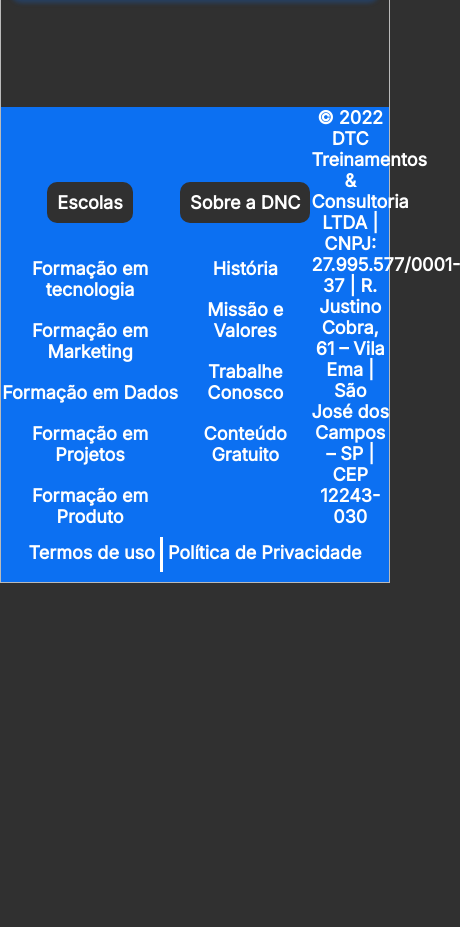
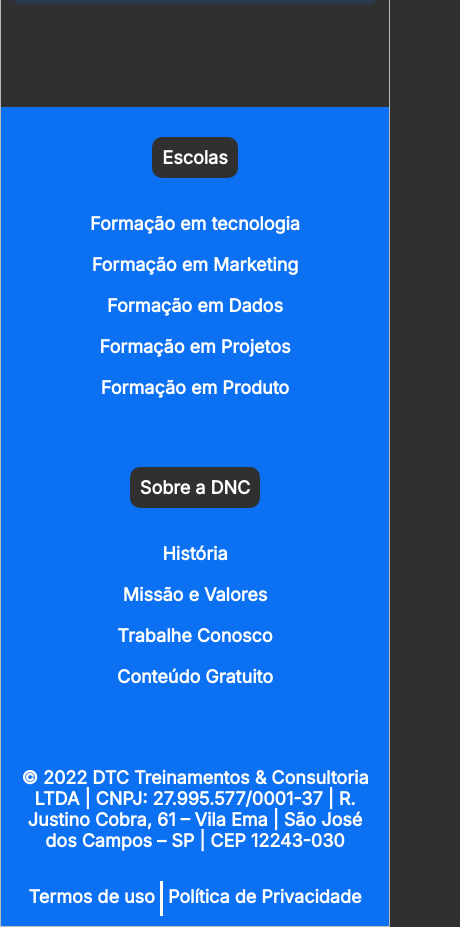
Before and after one commit to ThamyresGG/projeto-boot-dnc, a plain HTML site: page index.html in a window 390 px wide. Shown: the part 1527-2454 px from the top of the page, 460 px wide, since content can reach past the window. Before the commit the page ends 2110 px from the top, so only its background shows below. Drawn offline with Linux system fonts and the light colour scheme.

Commit message:
finalizando

```diff
--- a/estilo.css
+++ b/estilo.css
@@ -323,5 +323,15 @@ footer .linha2 a:hover{
         font-size: 17px;
     }
 
+    /* ajustando footer*/
+
+    footer .linha1{
+        flex-direction: column;
+    }
+    footer .endereço{
+        width: 95%;
+        margin-bottom: 20px;
+    }
+
 
 }
```
